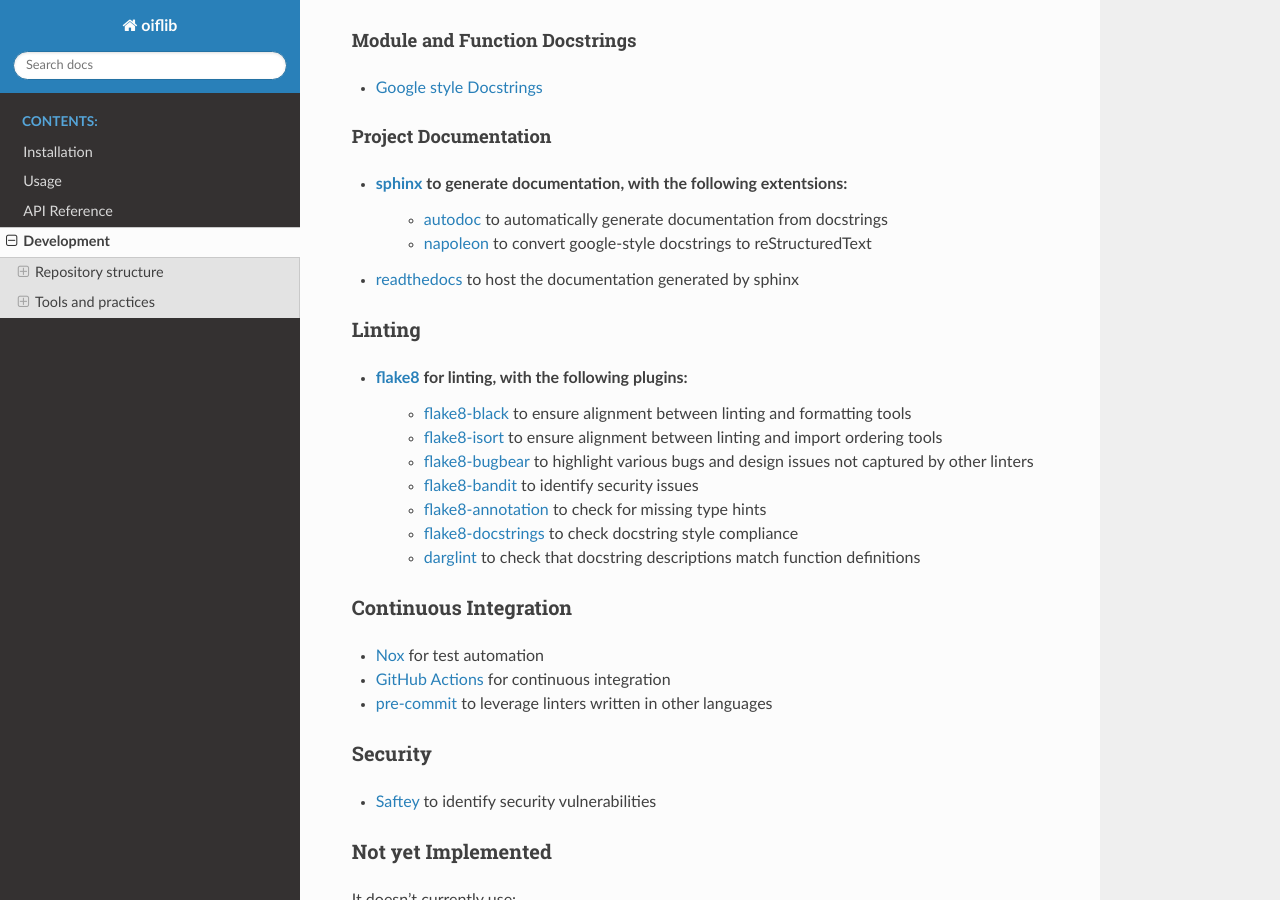
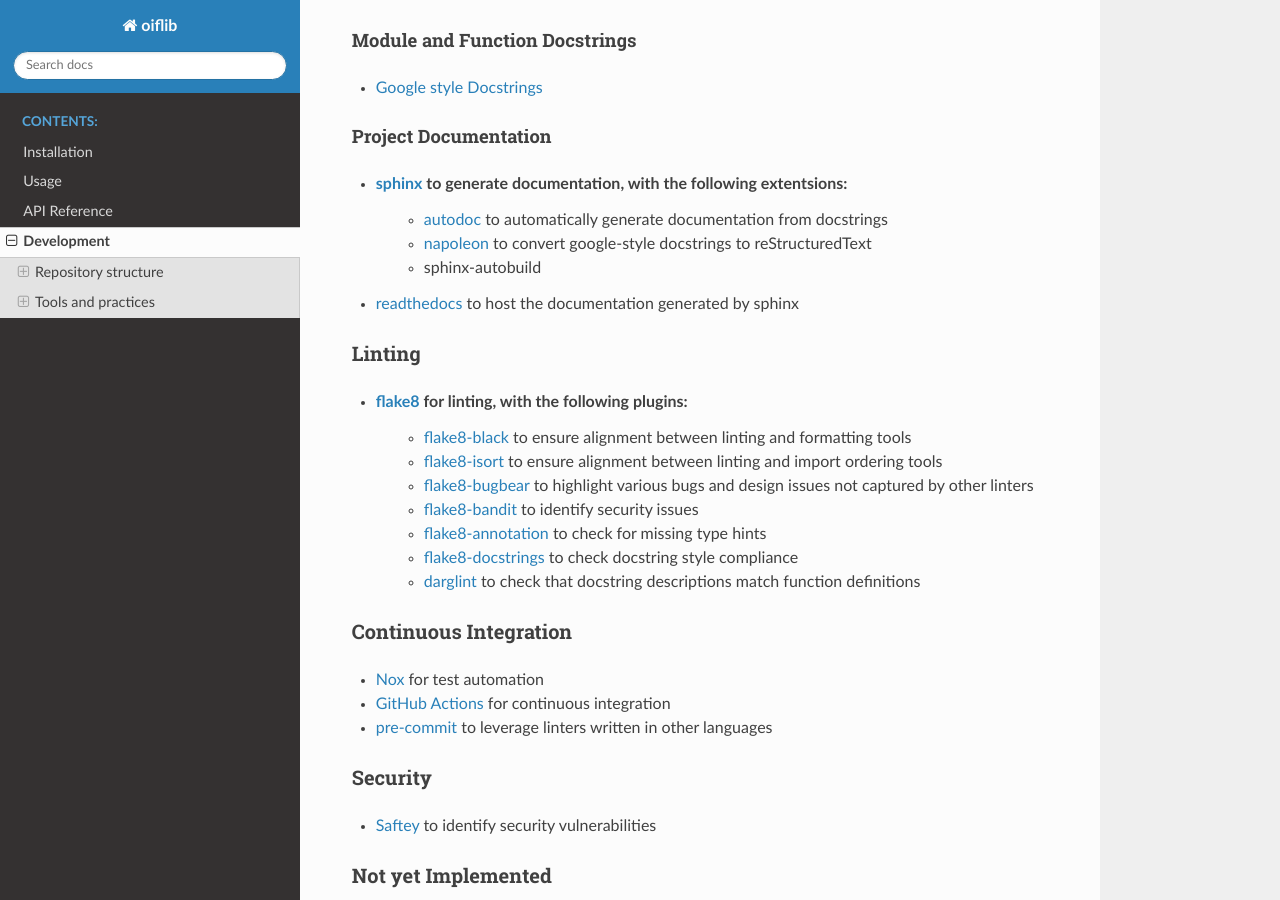
Before and after one commit to Defra-Data-Science-Centre-of-Excellence/oiflib, a Sphinx documentation site: the page built from docs/source/development.rst, in a window 1280 px wide and 900 px high, scrolled down 3220 px. Built offline with Sphinx 7.4.7 and the Read the Docs theme 2.0.0, drawn with Linux system fonts in a browser that asks for light colours.

Commit message:
add autobuild

```diff
--- a/docs/source/development.rst
+++ b/docs/source/development.rst
@@ -183,6 +183,7 @@
 - `sphinx <http://www.sphinx-doc.org/>`_ to generate documentation, with the following extentsions:
     - `autodoc <https://www.sphinx-doc.org/en/master/usage/extensions/autodoc.html>`_ to automatically generate documentation from docstrings
     - `napoleon <https://www.sphinx-doc.org/en/master/usage/extensions/napoleon.html>`_ to convert google-style docstrings to reStructuredText
+    - sphinx-autobuild
 - `readthedocs <https://readthedocs.org/>`_ to host the documentation generated by sphinx
 
 Linting
```
